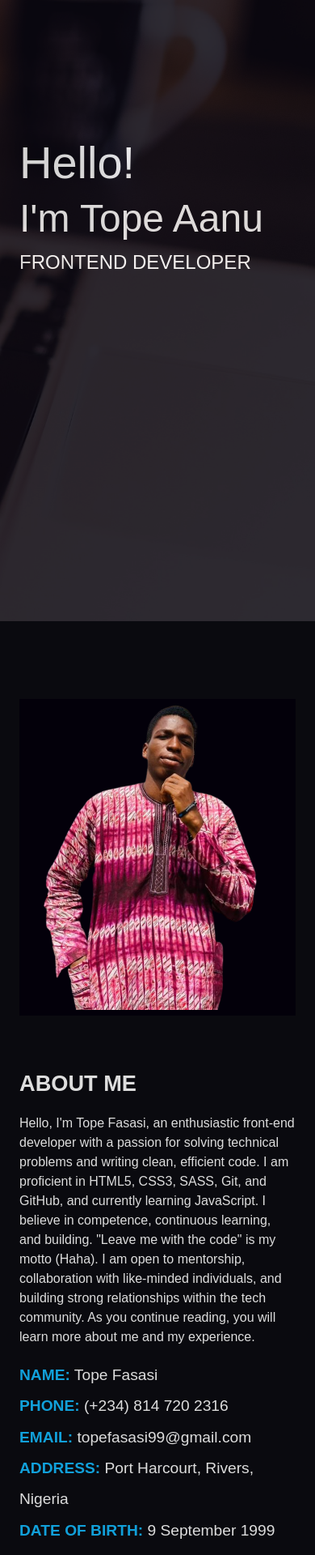
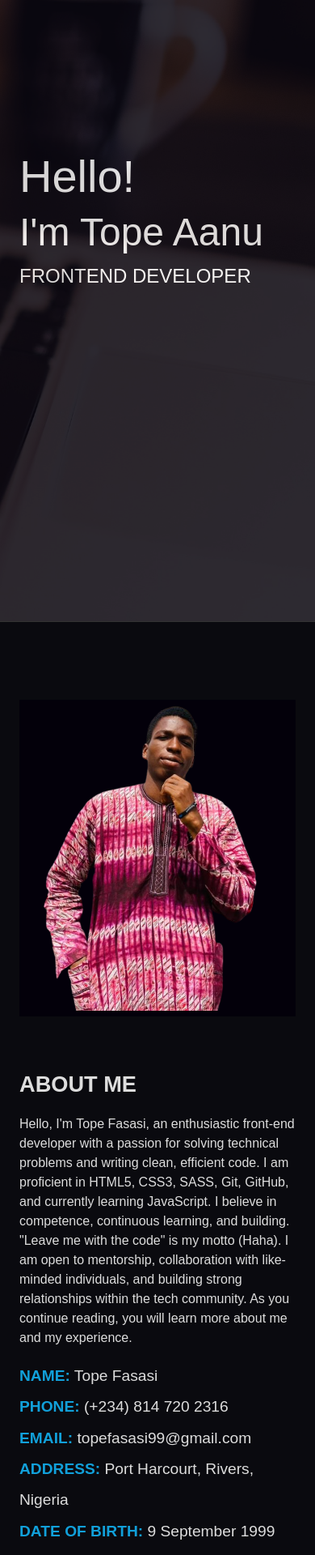
Before and after one commit to TopeAanu/first-portfolio, a website: page dist/index.html in a window 390 px wide. Shown: the part 77-1997 px from the top of the page at 81% size. Drawn offline with Linux system fonts and the light colour scheme.

Commit message:
few changes

```diff
--- a/scss/_media.scss
+++ b/scss/_media.scss
@@ -235,6 +235,7 @@
   }
 
   // Reduce All Leads
+  #about,
   #interest,
   #work-experience,
   #skill,
@@ -251,6 +252,8 @@
       padding-bottom: 2rem;
       text-transform: uppercase;
     }
+
+    border-top: 1px solid #333;
   }
 
   #about {
@@ -278,7 +281,7 @@
   #header {
     // Content
     &-home .home-content {
-      padding-top: 55%;
+      padding-top: 60%;
     }
   }
 }
```
Also changed, not shown: dist/css/main.css, dist/index.html.
